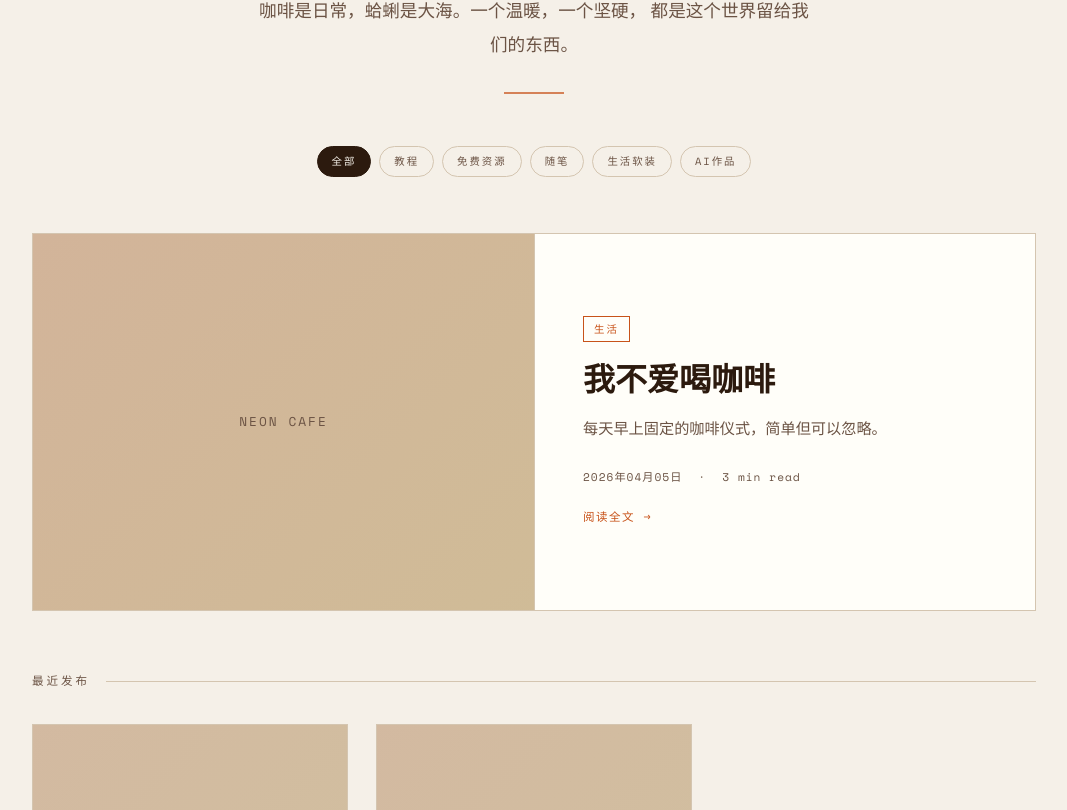
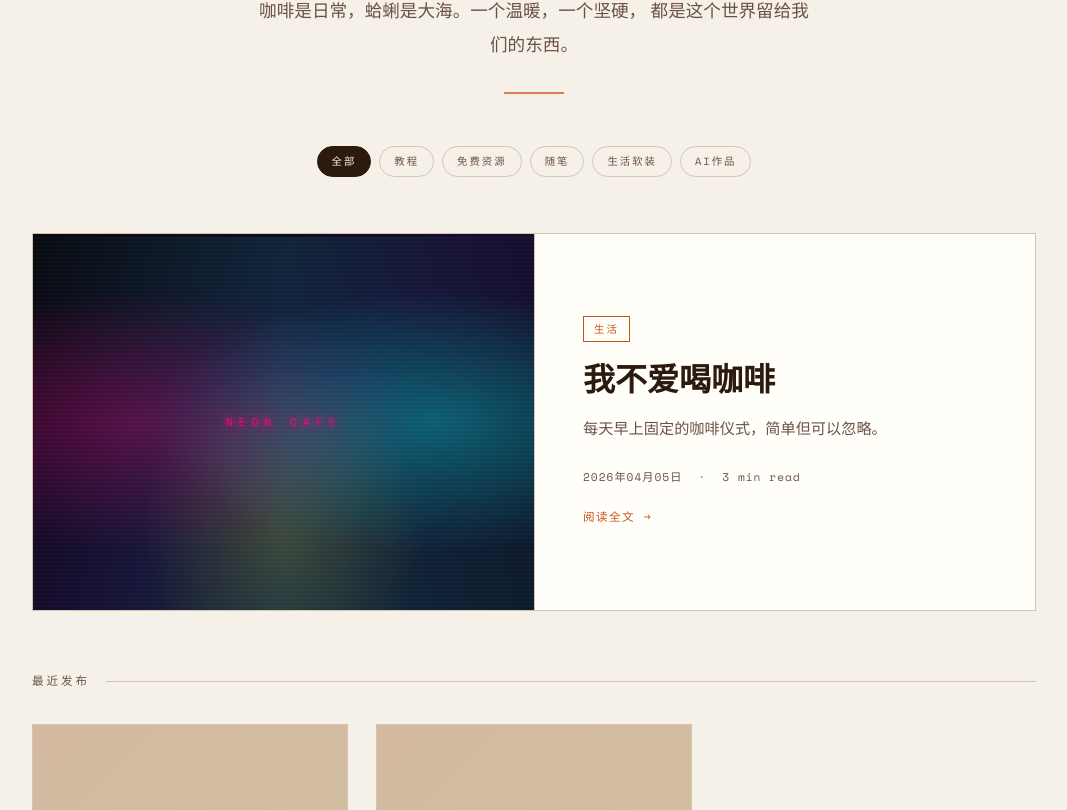
Before and after one commit to huangyiabc120/cafeclam-blog, a Next.js app: page / in a window 1280 px wide. Shown: the part 363-1173 px from the top of the page, without its empty margins (106-1173 px from the left). Built offline with nearby package versions, Linux system fonts and the light colour scheme; a web font is replaced by a local one.

Commit message:
Update globals.css

```diff
--- a/app/globals.css
+++ b/app/globals.css
@@ -796,3 +796,67 @@ a:hover { color: var(--accent-soft); }
   margin-bottom: 16px;
 }
 .not-found p { color: var(--ink-light); margin-bottom: 24px; }
+/* 霓虹咖啡馆风格 - 精选文章图片 */
+.featured-image {
+  position: relative;
+  background: linear-gradient(135deg, #0a0a0f 0%, #1a0a2e 50%, #0f1a2a 100%);
+  overflow: hidden;
+  display: flex;
+  align-items: center;
+  justify-content: center;
+}
+
+.featured-image::before {
+  content: '';
+  position: absolute;
+  inset: 0;
+  background:
+    radial-gradient(ellipse at 20% 50%, rgba(255, 0, 128, 0.3) 0%, transparent 50%),
+    radial-gradient(ellipse at 80% 50%, rgba(0, 255, 255, 0.3) 0%, transparent 50%),
+    radial-gradient(ellipse at 50% 80%, rgba(255, 200, 0, 0.2) 0%, transparent 40%);
+  animation: neonPulse 4s ease-in-out infinite;
+}
+
+.featured-image::after {
+  content: '';
+  position: absolute;
+  inset: 0;
+  background:
+    linear-gradient(90deg, transparent 0%, rgba(0, 255, 255, 0.1) 50%, transparent 100%),
+    repeating-linear-gradient(0deg, transparent, transparent 2px, rgba(0, 255, 255, 0.03) 2px, rgba(0, 255, 255, 0.03) 4px);
+  animation: scanline 8s linear infinite;
+}
+
+.featured-image span {
+  position: relative;
+  z-index: 1;
+  font-family: var(--font-mono);
+  font-size: 0.7rem;
+  letter-spacing: 6px;
+  color: #ff0080;
+  text-shadow:
+    0 0 10px #ff0080,
+    0 0 20px #ff0080,
+    0 0 40px #ff0080,
+    0 0 80px #ff0080;
+  animation: textFlicker 3s ease-in-out infinite;
+}
+
+@keyframes neonPulse {
+  0%, 100% { opacity: 0.8; }
+  50% { opacity: 1; }
+}
+
+@keyframes scanline {
+  0% { transform: translateY(0); }
+  100% { transform: translateY(4px); }
+}
+
+@keyframes textFlicker {
+  0%, 100% { opacity: 1; }
+  92% { opacity: 1; }
+  93% { opacity: 0.8; }
+  94% { opacity: 1; }
+  96% { opacity: 0.9; }
+  97% { opacity: 1; }
+}
```
